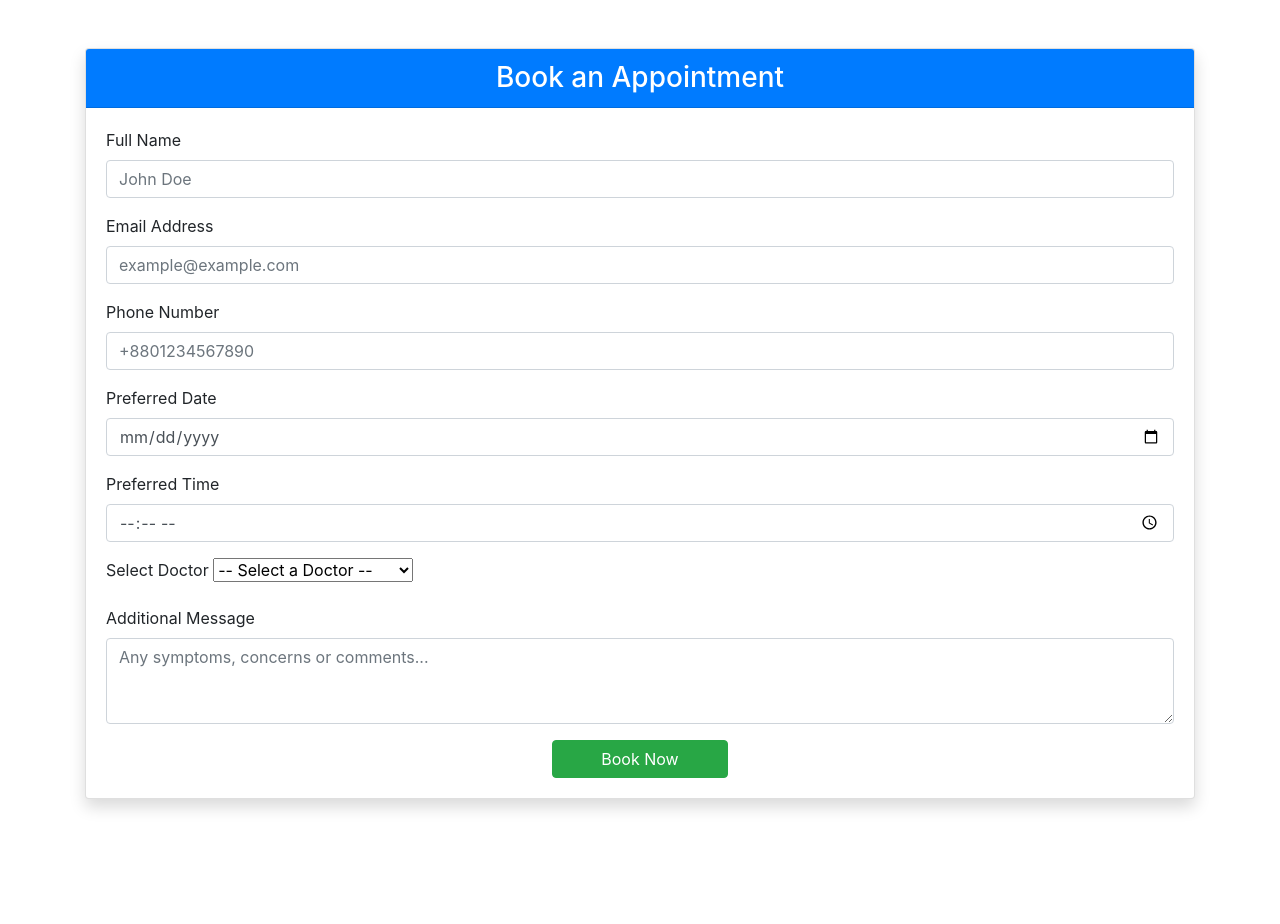
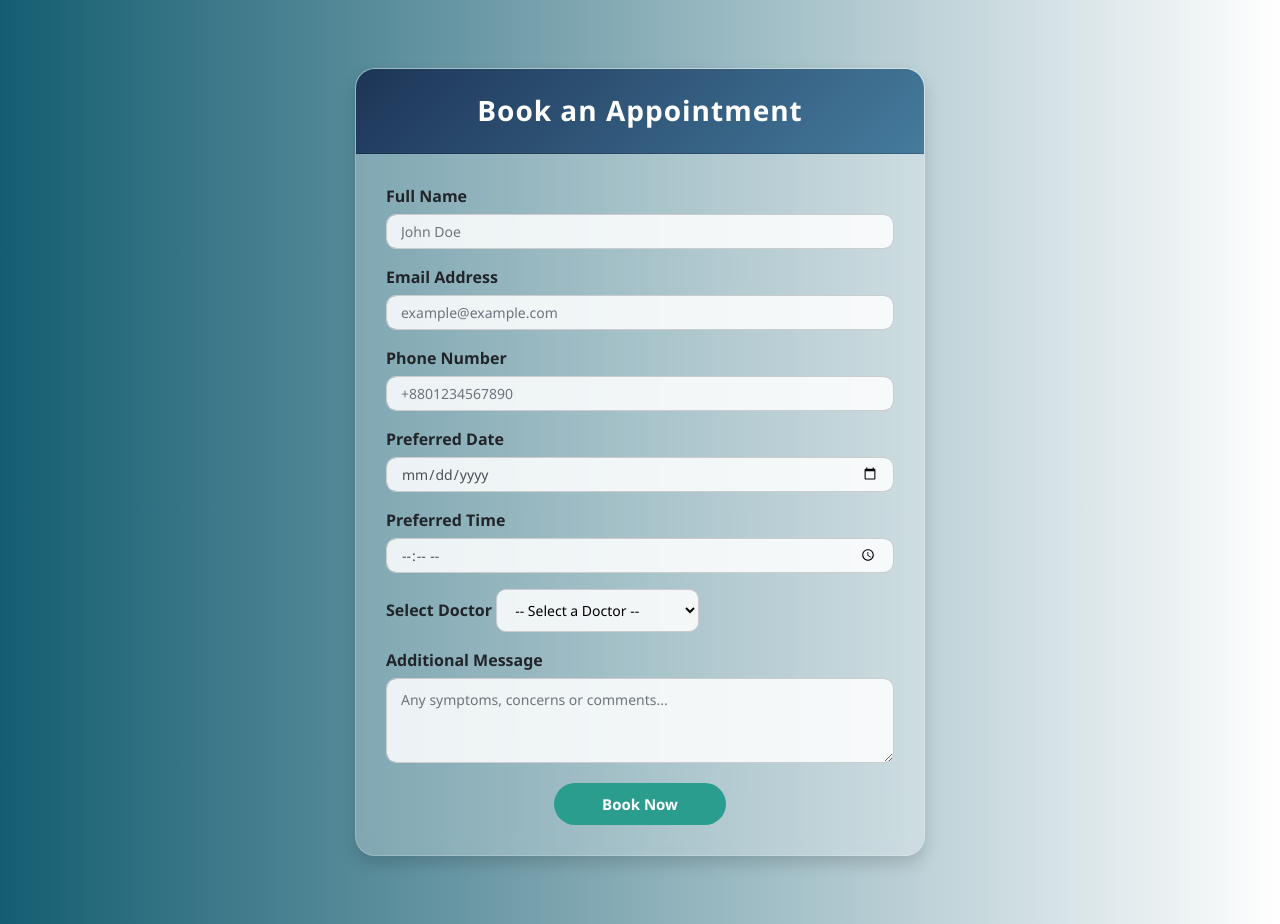
Before and after one commit to jahanOSTG/Healthguard_With-Smart-AI-Diagnosis-Hub, a Flask app: page /book_appointment in a window 1280 px wide. Before the commit the page ends 810 px from the top, so only its background shows below. Run offline with Flask 3, Linux system fonts and the light colour scheme; parts of the project's set-up code (start-up, migrations or seed data) failed here and were passed over; some libraries are stand-ins or nearby versions.

Commit message:
Add files via upload

```diff
--- /dev/null
+++ b/static/css/appointment.css
@@ -0,0 +1,97 @@
+
+  body {
+    background: linear-gradient(to right, #145d71, #ffffff);
+    font-family: 'Segoe UI', Tahoma, Geneva, Verdana, sans-serif;
+    min-height: 100vh;
+    padding: 20px;
+  }
+
+  .container {
+    max-width: 600px;
+    margin: auto;
+  }
+
+  .card {
+    border-radius: 20px;
+    background: rgba(255, 255, 255, 0.25);
+    box-shadow: 0 8px 32px 0 rgba(31, 38, 135, 0.2);
+    backdrop-filter: blur(10px);
+    -webkit-backdrop-filter: blur(10px);
+    border: 1px solid rgba(255, 255, 255, 0.18);
+    overflow: hidden;
+    transition: all 0.3s ease-in-out;
+  }
+
+  .card:hover {
+    transform: translateY(-5px);
+    box-shadow: 0 12px 40px rgba(0, 0, 0, 0.1);
+  }
+
+  .card-header {
+    background: linear-gradient(135deg, #1d3557, #457b9d);
+    padding: 25px 0;
+    text-align: center;
+    color: white;
+  }
+
+  .card-header h3 {
+    font-weight: bold;
+    margin: 0;
+    letter-spacing: 1px;
+  }
+
+  .card-body {
+    padding: 30px;
+  }
+
+  .form-label {
+    font-weight: 600;
+    margin-bottom: 6px;
+  }
+
+  .form-control,
+  .form-select,
+  textarea {
+    border-radius: 10px;
+    padding: 10px 14px;
+    font-size: 14px;
+    border: 1px solid #ccc;
+    transition: 0.3s ease;
+    background-color: rgba(255, 255, 255, 0.85);
+  }
+
+  .form-control:focus,
+  .form-select:focus,
+  textarea:focus {
+    border-color: #1d3557;
+    box-shadow: 0 0 0 0.15rem rgba(29, 53, 87, 0.25);
+    background-color: white;
+  }
+
+  .btn-success {
+    background-color: #2a9d8f;
+    border: none;
+    padding: 10px 26px;
+    font-size: 15px;
+    font-weight: bold;
+    border-radius: 30px;
+    transition: 0.3s ease;
+  }
+
+  .btn-success:hover {
+    background-color: #21867a;
+  }
+
+  .text-center {
+    margin-top: 20px;
+  }
+
+  @media (max-width: 768px) {
+    .card-body {
+      padding: 20px;
+    }
+
+    .btn-success {
+      width: 100%;
+    }
+  }
```
Also changed, not shown: static/css/dashboard.css (+30 -9 lines), static/img/buil.jpg (added), static/img/building.jpeg (added), static/img/im.jpg (added), static/img/medi.png (added).
